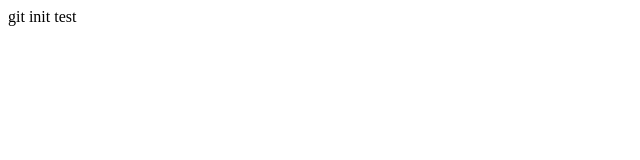
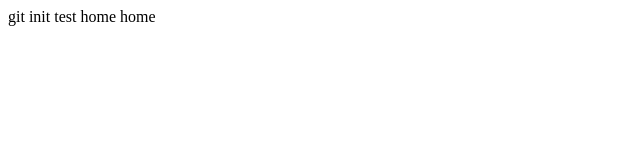
Before and after one commit to chenonetwo/gittest, a plain HTML site: page Home.html in a window 1280 px wide. Shown: the full height of the page, 0-640 px from the left. Drawn offline with Linux system fonts and the light colour scheme.

Commit message:
修改了版本

```diff
--- a/Home.html
+++ b/Home.html
@@ -4,7 +4,7 @@
  * @Author: cy
  * @Date: 2022-03-01 16:00:03
  * @LastEditors: cy
- * @LastEditTime: 2022-03-03 12:05:49
+ * @LastEditTime: 2022-03-03 15:30:11
 -->
 <!DOCTYPE html>
 <html lang="en">
@@ -18,6 +18,8 @@
 
 <body>
     git init test
+
+    home home
 </body>
 
 </html>
```
Also changed, not shown: test/index.html (+3 -1 lines).
